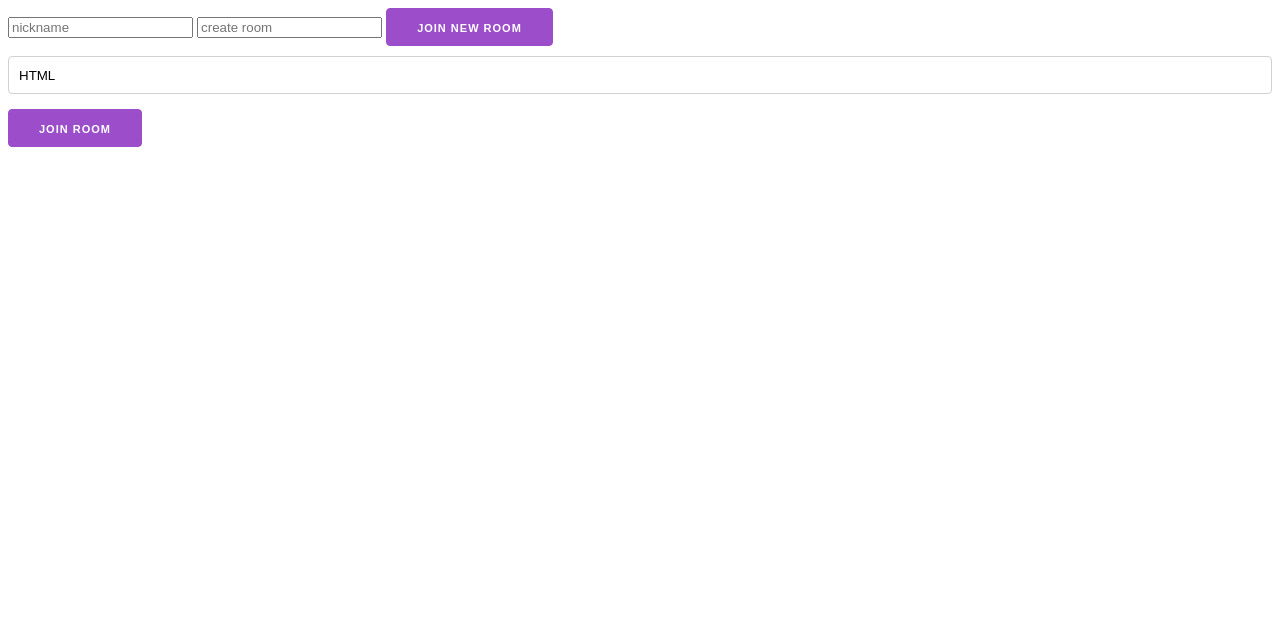
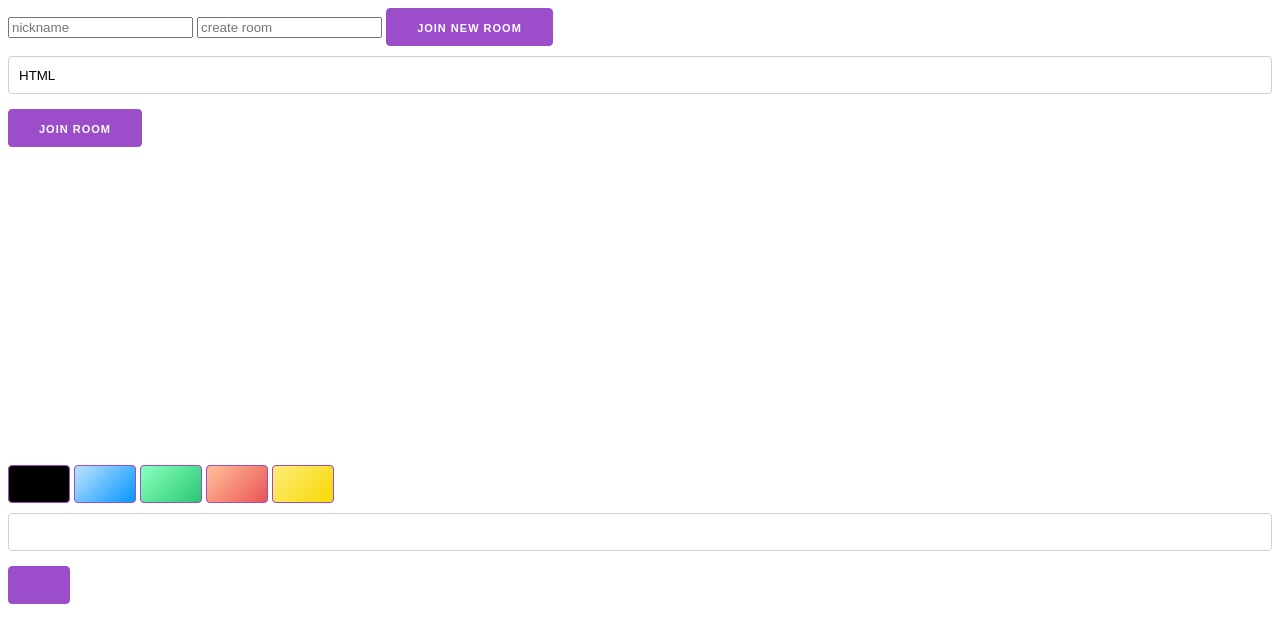
Before and after one commit to Xavopls/New-Pinturillo-2, a plain HTML site: page Chat/index.html in a window 1280 px wide. Drawn offline with Linux system fonts and the light colour scheme.

Commit message:
pinturillo i chat afegit

```diff
--- a/Chat/index.html
+++ b/Chat/index.html
@@ -32,20 +32,30 @@
 		</div>
 
     <!--###################################### Segunda pagina  ######################################-->
-		<div id="room" style="display:none;">
+		<div id="room" >
+
       <div id="users">
       </div>
 
-      <canvas id="paint">
-      <canvas/>
+      <canvas id="paint"  width="700" height="300"></canvas>
+
+      <div id="colors">
+        <button id="black"></button>
+        <button id="blue"></button>
+        <button id="green"></button>
+        <button id="red"></button>
+        <button id="yellow"></button>
+      </div>
 
       <div id="messages">
       </div>
 
-      <div id="my_message">
-        <input type="text"><input>
-        <button></button>
-      <div>
+      <div id="chat">
+        <div id="my_messages">
+        </div>
+        <input id="message" type="text"></input>
+        <button id="send"></button>
+      </div>
 
       <div id="add">
       </div>
--- a/Chat/javascript/chat.js
+++ b/Chat/javascript/chat.js
@@ -1,20 +1,37 @@
+
+
+/*
+server.on_message = function( author_id, msg ){
+
+
+	var rec =document.createElement("div");
+ 	rec.className="msg rec"
+ 	rec.innerHTML =msg;
+ 	document.querySelector("#chat").appendChild(rec)
+
+	console.log("Nuevo mensage de"+author_id+": "+msg);
+}
+*/
+
+
 function sendMessage(){
+
+	var input = document.querySelector("#message");
 	var element = document.createElement("div");
+
 	element.innerHTML =input.value;
-	element.className="msg me"
+	element.className="my message"
 	var msg=input.value;
 
 	//To send information to all the other users connected to the same room
-	server.sendMessage(msg);
+	//server.sendMessage(msg);
 
-	document.querySelector("#messages").appendChild(element);
+	document.querySelector("#my_messages").appendChild(element);
 	input.value="";
 
 }
 
 
+var send_message = document.querySelector("#send");
 
-var input = document.querySelector("input");
-var button = document.querySelector("#send");
-
-button.addEventListener("click",sendMessage);
+send_message.addEventListener("click",sendMessage);
--- a/Chat/javascript/login.js
+++ b/Chat/javascript/login.js
@@ -22,6 +22,7 @@ function join_room(){
 	if(client.nickname!='' && client.room!=''){
 		server = new SillyClient();//Sobreescribe servidor
 		server.connect("ecv-esup.s.upf.edu:9000",nombre); //Con una nueva conexion
+
 	}
 }
 
@@ -32,6 +33,7 @@ server.on_ready = function(id){
 
 	document.querySelector("#login").style.display="none";
 	document.querySelector("#login").style.display="inline";
+
 };
 
 //this methods receives messages from other users (author_id is an unique identifier per user)
@@ -44,7 +46,6 @@ server.on_message = function( author_id, msg ){
 	console.log("Nuevo mensage de"+author_id+": "+msg);
 }
 */
-
 
 
 var set_createroom = document.querySelector("#set_createroom");
--- a/Chat/javascript/pinturillo.js
+++ b/Chat/javascript/pinturillo.js
@@ -0,0 +1,13 @@
+
+
+var color='black';
+
+var colors = document.querySelector("#colors");
+colors.addEventListener("click", setColors);
+
+function setColors(e) {
+    if (e.target !== e.currentTarget) {
+        color = e.target.id;
+    }
+    //e.stopPropagation();
+}
--- a/Chat/style.css
+++ b/Chat/style.css
@@ -445,3 +445,19 @@ h1 {
 .content {
 	padding: 1em;
 }
+
+#black {
+  background: black !important ;
+}
+#blue {
+  background-image: linear-gradient( 135deg, #ABDCFF 10%, #0396FF 100%) ;
+}
+#green {
+  background-image: linear-gradient( 135deg, #81FBB8 10%, #28C76F 100%);
+}
+#red {
+  background-image: linear-gradient( 135deg, #FEB692 10%, #EA5455 100%);
+}
+#yellow {
+  background-image: linear-gradient( 135deg, #FDEB71 10%, #F8D800 100%);
+}
```
